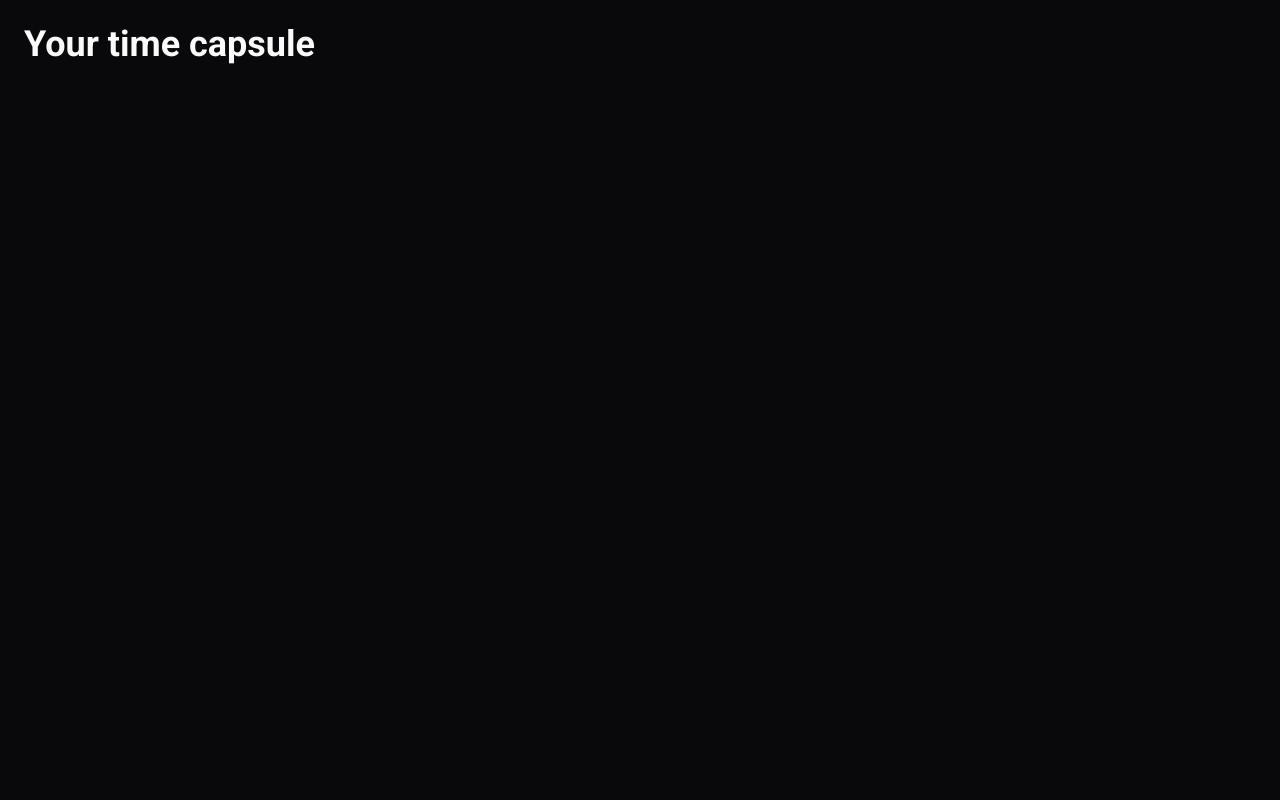
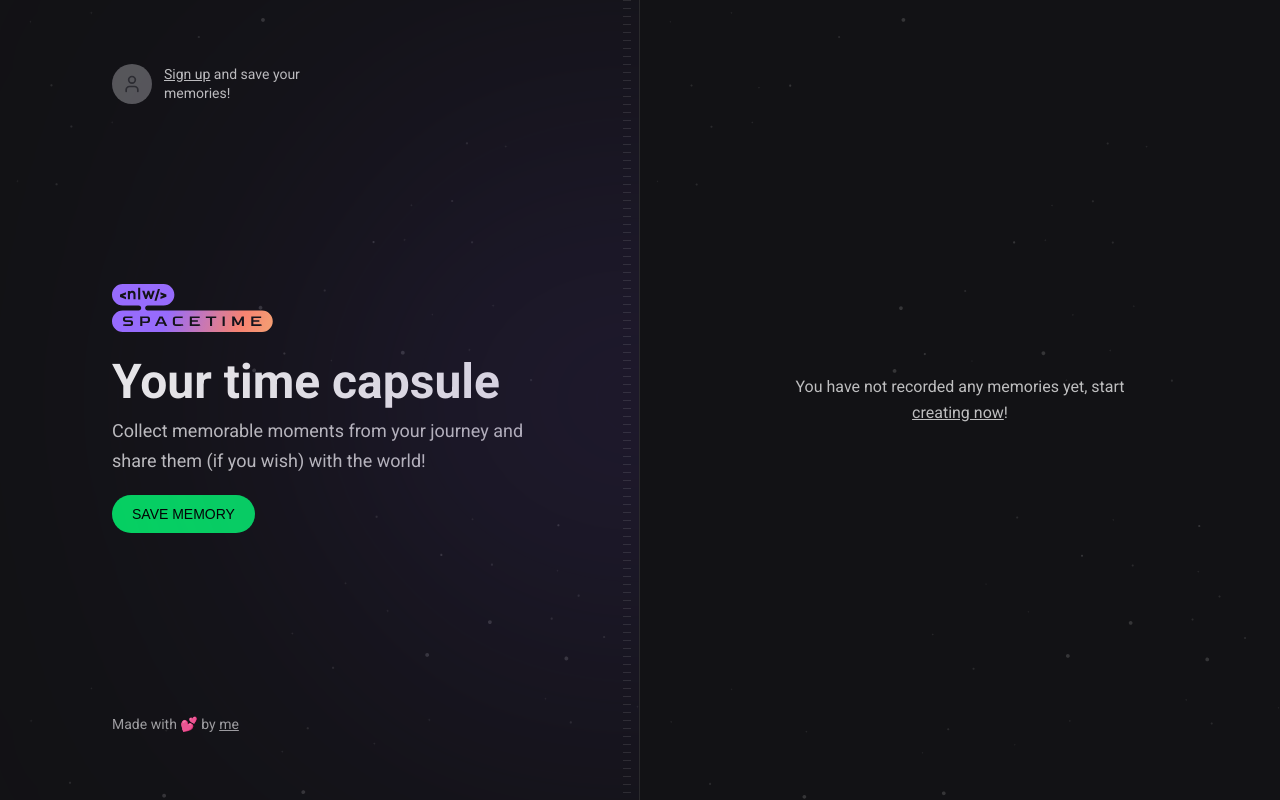
Before and after one commit to filipebteixeira98/spacetime-web, a Next.js app: page / in a window 1280 px wide. Built offline with nearby package versions, Linux system fonts and the light colour scheme; a web font is replaced by a local one.

Commit message:
feat(home): build initial Spacetime landing screen

```diff
--- a/src/app/page.tsx
+++ b/src/app/page.tsx
@@ -1,7 +1,66 @@
+import { User } from 'lucide-react'
+import Image from 'next/image'
+
+import logoImage from '../assets/nlw-spacetime-logo.svg'
+
 export default function Home() {
   return (
-    <div className="h-screen bg-zinc-950 p-6 text-zinc-50">
-      <h1 className="text-4xl font-bold">Your time capsule</h1>
-    </div>
+    <main className="grid min-h-screen grid-cols-2">
+      <div className="relative flex flex-col items-start justify-between overflow-hidden border-r border-white/10 bg-[url(../assets/bg-stars.svg)] bg-cover px-28 py-16">
+        <div className="blur-full absolute top-1/2 right-0 h-72 w-131.5 translate-x-1/2 -translate-y-1/2 rounded-full bg-purple-700 opacity-50" />
+        <div className="bg-stripes absolute top-0 right-2 bottom-0 w-2" />
+        <a
+          href="#application"
+          className="flex items-center gap-3 text-left transition-colors hover:text-gray-50"
+        >
+          <div className="flex h-10 w-10 items-center justify-center rounded-full bg-gray-400">
+            <User className="h-5 w-5 text-gray-500" />
+          </div>
+          <p className="max-w-35 text-sm leading-snug">
+            <span className="underline">Sign up</span> and save your memories!
+          </p>
+        </a>
+        <div className="space-y-5">
+          <Image src={logoImage} alt="Spacetime" />
+          <div className="max-w-105 space-y-1">
+            <h1 className="text-5xl leading-tight font-bold text-gray-50">
+              Your time capsule
+            </h1>
+            <p className="text-lg leading-relaxed">
+              Collect memorable moments from your journey and share them (if you
+              wish) with the world!
+            </p>
+          </div>
+          <a
+            href="#application"
+            className="font-heading inline-block rounded-full bg-green-500 px-5 py-3 text-sm leading-none text-black uppercase hover:bg-green-600"
+          >
+            SAVE MEMORY
+          </a>
+        </div>
+        <div className="text-sm leading-relaxed text-gray-200">
+          Made with 💕 by{' '}
+          <a
+            target="_blank"
+            className="underline hover:text-gray-100"
+            href="https://personal-portfolio-sand-three-75.vercel.app/"
+            rel="noreferrer"
+          >
+            me
+          </a>
+        </div>
+      </div>
+      <div className="flex flex-col bg-[url(../assets/bg-stars.svg)] bg-cover p-16">
+        <div className="flex flex-1 items-center justify-center">
+          <p className="w-90 text-center leading-relaxed">
+            You have not recorded any memories yet, start{' '}
+            <a href="#application" className="underline hover:text-gray-50">
+              creating now
+            </a>
+            !
+          </p>
+        </div>
+      </div>
+    </main>
   )
 }
```
Also changed, not shown: src/assets/nlw-spacetime-logo.svg (added).
